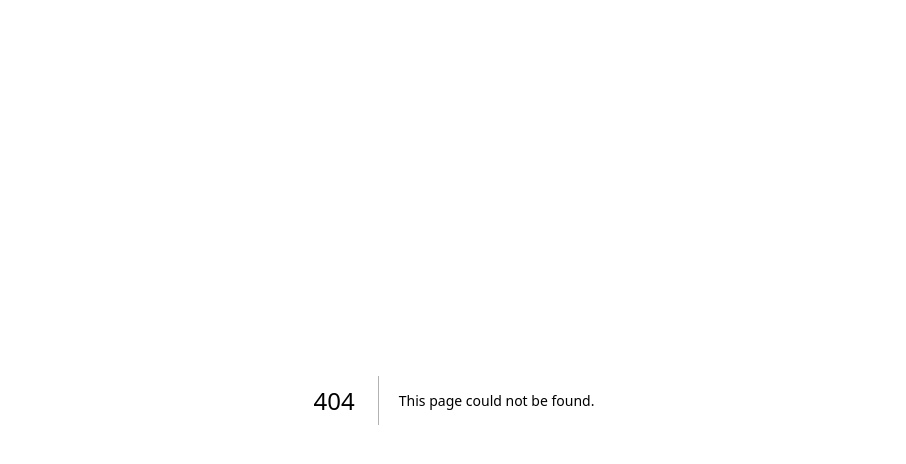
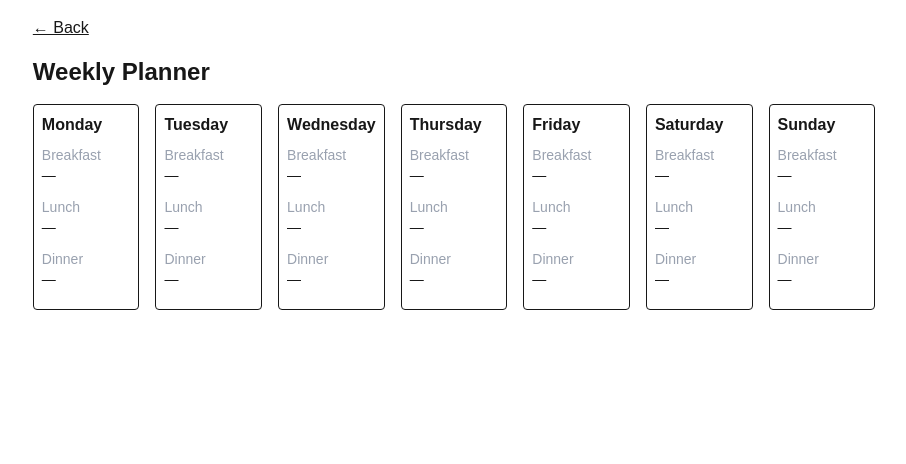
Before and after one commit to vicjoe323-code/recipe-planner, a Next.js app in the folder myfoodmenuapp/recipe-planner/: page /planner in a window 1280 px wide. Before the commit this address had no page. Shown: the top 464 px of the page, without its empty margins (186-1092 px from the left). Built offline with nearby package versions, Linux system fonts and the light colour scheme.

Commit message:
Fix planner page

```diff
--- /dev/null
+++ b/myfoodmenuapp/recipe-planner/app/components/AddToPlan.js
@@ -0,0 +1,34 @@
+"use client";
+import { useState } from "react";
+import { useDispatch } from "react-redux";
+import { setMeal } from "../store/plannerSlice";
+
+const days = ["Monday", "Tuesday", "Wednesday", "Thursday", "Friday", "Saturday", "Sunday"];
+const slots = ["Breakfast", "Lunch", "Dinner"];
+
+export default function AddToPlan({ meal }) {
+  const dispatch = useDispatch();
+  const [day, setDay] = useState("Monday");
+  const [slot, setSlot] = useState("Dinner");
+  const [done, setDone] = useState(false);
+
+  function add() {
+    dispatch(setMeal({ day, slot, meal }));
+    setDone(true);
+    setTimeout(() => setDone(false), 1500);
+  }
+
+  return (
+    <div className="mb-6 flex flex-wrap gap-2">
+      <select value={day} onChange={(e) => setDay(e.target.value)} className="rounded border bg-black p-2">
+        {days.map((d) => <option key={d}>{d}</option>)}
+      </select>
+      <select value={slot} onChange={(e) => setSlot(e.target.value)} className="rounded border bg-black p-2">
+        {slots.map((s) => <option key={s}>{s}</option>)}
+      </select>
+      <button onClick={add} className="rounded border px-4 py-2">
+        {done ? "Added ✓" : "Add to plan"}
+      </button>
+    </div>
+  );
+}
--- a/myfoodmenuapp/recipe-planner/app/layout.js
+++ b/myfoodmenuapp/recipe-planner/app/layout.js
@@ -1,6 +1,6 @@
 import { Geist, Geist_Mono } from "next/font/google";
 import "./globals.css";
-import Providers from "./componenets/Providers";
+import Providers from "./components/Providers";
 
 const geistSans = Geist({
   variable: "--font-geist-sans",
--- a/myfoodmenuapp/recipe-planner/app/page.js
+++ b/myfoodmenuapp/recipe-planner/app/page.js
@@ -19,6 +19,9 @@ export default function Home(){
   return(
     <main className="mx-auto max-w-5xl p-4">
       <h1 className="mb-4 text-2xl font-bold">Recipe Planner</h1>
+      <Link href="/planner" className="mb-4 inline-block underline">
+  Weekly planner →
+</Link>
       <input
       value ={text}
       onChange ={(e) =>
--- /dev/null
+++ b/myfoodmenuapp/recipe-planner/app/planner/page.js
@@ -0,0 +1,51 @@
+"use client";
+import Link from "next/link";
+import { useDispatch, useSelector } from "react-redux";
+import { clearMeal } from "../store/plannerSlice";
+
+const days = ["Monday", "Tuesday", "Wednesday", "Thursday", "Friday", "Saturday", "Sunday"];
+const slots = ["Breakfast", "Lunch", "Dinner"];
+
+export default function PlannerPage() {
+  const dispatch = useDispatch();
+  const planner = useSelector((state) => state.planner);
+
+  return (
+    <main className="mx-auto max-w-5xl p-4">
+      <Link href="/" className="underline">← Back</Link>
+      <h1 className="my-4 text-2xl font-bold">Weekly Planner</h1>
+
+      <div className="grid gap-4 md:grid-cols-7">
+        {days.map((day) => (
+          <div key={day} className="rounded border p-2">
+            <h2 className="mb-2 font-semibold">{day}</h2>
+            {slots.map((slot) => {
+              const key = `${day}-${slot}`;
+              const meal = planner[key];
+              return (
+                <div key={slot} className="mb-3">
+                  <p className="text-sm text-gray-400">{slot}</p>
+                  {meal ? (
+                    <div>
+                      <Link href={`/recipe/${meal.idMeal}`} className="text-sm underline">
+                        {meal.strMeal}
+                      </Link>
+                      <button
+                        onClick={() => dispatch(clearMeal(key))}
+                        className="ml-2 text-sm text-red-400"
+                      >
+                        ✕
+                      </button>
+                    </div>
+                  ) : (
+                    <p className="text-sm">—</p>
+                  )}
+                </div>
+              );
+            })}
+          </div>
+        ))}
+      </div>
+    </main>
+  );
+}
--- a/myfoodmenuapp/recipe-planner/app/recipe/[id]/page.js
+++ b/myfoodmenuapp/recipe-planner/app/recipe/[id]/page.js
@@ -4,6 +4,7 @@ import Link from "next/link";
 import { useDispatch, useSelector } from "react-redux";
 import { useGetMealQuery } from "../../store/mealApi";
 import { toggleSaved } from "../../store/savedSlice";
+import AddToPlan from "../../components/AddToPlan";
 
 export default function RecipePage() {
   const { id } = useParams();
@@ -65,6 +66,7 @@ export default function RecipePage() {
         ))}
       </ul>
 
+      <AddToPlan meal={meal} />
       <h2 className="mb-2 text-xl font-semibold">Instructions</h2>
       <p className="mb-6 whitespace-pre-line">{meal.strInstructions}</p>
 
--- /dev/null
+++ b/myfoodmenuapp/recipe-planner/app/store/plannerSlice.js
@@ -0,0 +1,18 @@
+import { createSlice } from "@reduxjs/toolkit";
+
+const plannerSlice = createSlice({
+  name: "planner",
+  initialState: {},
+  reducers: {
+    setMeal(state, action) {
+      const { day, slot, meal } = action.payload;
+      state[`${day}-${slot}`] = meal;
+    },
+    clearMeal(state, action) {
+      delete state[action.payload];
+    },
+  },
+});
+
+export const { setMeal, clearMeal } = plannerSlice.actions;
+export default plannerSlice.reducer;
--- a/myfoodmenuapp/recipe-planner/app/store/store.js
+++ b/myfoodmenuapp/recipe-planner/app/store/store.js
@@ -1,24 +1,25 @@
 import { configureStore, combineReducers } from "@reduxjs/toolkit";
 import { persistStore, persistReducer } from "redux-persist";
-import storage from "redux-persist/lib/storage"
-import savedReducer from "./savedSlice"
+import storage from "redux-persist/lib/storage";
+import savedReducer from "./savedSlice";
+import plannerReducer from "./plannerSlice";
 import { mealApi } from "./mealApi";
 
 const rootReducer = combineReducers({
-     saved:savedReducer,
-    [mealApi.reducerPath]: mealApi.reducer,
+  saved: savedReducer,
+  planner: plannerReducer,
+  [mealApi.reducerPath]: mealApi.reducer,
 });
+
 const persisted = persistReducer(
-    {key: "root", storage, whitelist:
-        ["saved"]},
-        rootReducer
-    );
+  { key: "root", storage, whitelist: ["saved", "planner"] },
+  rootReducer
+);
 
 export const store = configureStore({
-    reducer: persisted,
-    middleware:(getDefault) =>
-        getDefault({serializableCheck: false}).concat(mealApi.middleware),
+  reducer: persisted,
+  middleware: (getDefault) =>
+    getDefault({ serializableCheck: false }).concat(mealApi.middleware),
 });
 
-export const persistor =
-persistStore(store);
+export const persistor = persistStore(store);
```
Also changed, not shown: myfoodmenuapp/recipe-planner/app/components/Providers.js (renamed from myfoodmenuapp/recipe-planner/app/componenets/Providers.js).
